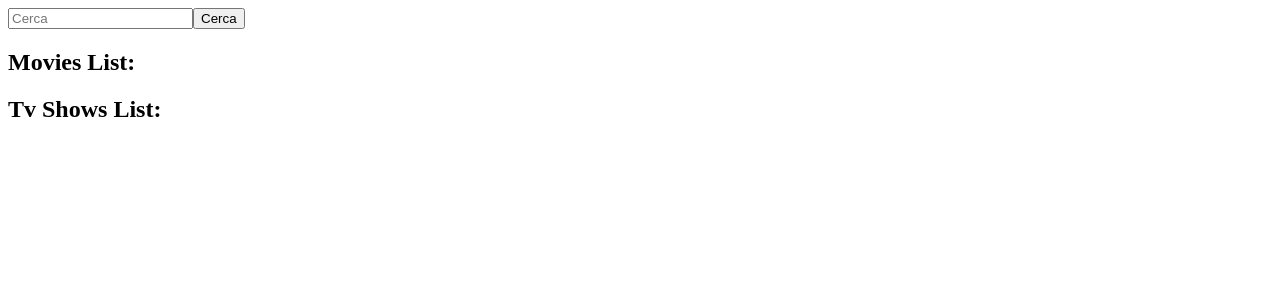
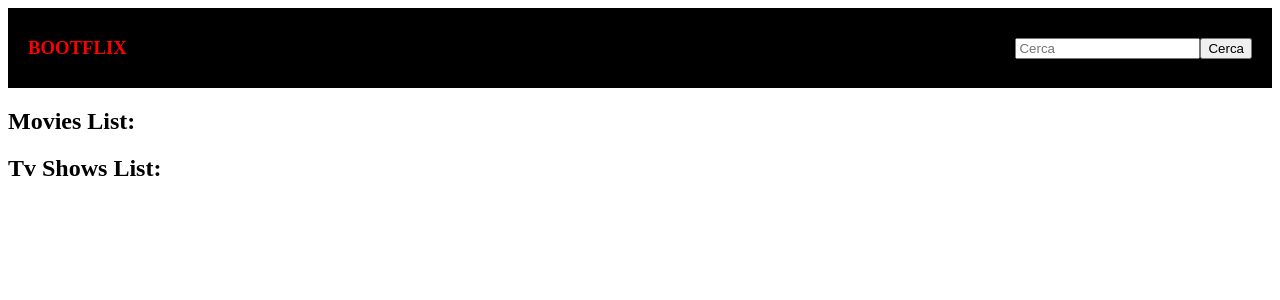
Before and after one commit to SorayaBoolean/vue-boolflix, a Vue app: page / in a window 1280 px wide. Shown: the top 300 px of the page. Built offline with nearby package versions, Linux system fonts and the light colour scheme.

Commit message:
style: added display flex and background color in header

```diff
--- a/src/components/MyHeader.vue
+++ b/src/components/MyHeader.vue
@@ -1,7 +1,10 @@
 <template>
-  <div>
-    <input v-model="textSearched " placeholder="Cerca" type="text">
-    <button @click="$emit('search', textSearched )">Cerca</button>
+  <div class="header">
+    <h3>BOOTFLIX</h3>
+    <div class="input_container">
+      <input v-model="textSearched " placeholder="Cerca" type="text">
+      <button @click="$emit('search', textSearched )">Cerca</button>
+    </div>
   </div>
 </template>
 
@@ -17,5 +20,19 @@ export default {
 </script>
 
 <style scoped lang="scss">
+  .header{
+    display: flex;
+    justify-content: space-between;
+    align-items: center;
+    height: 80px;
+    background-color: black;
 
+     h3{
+      color:red;
+      margin-left: 20px;
+     }
+     .input_container {
+      margin-right: 20px;
+     }
+  }
 </style>
```
